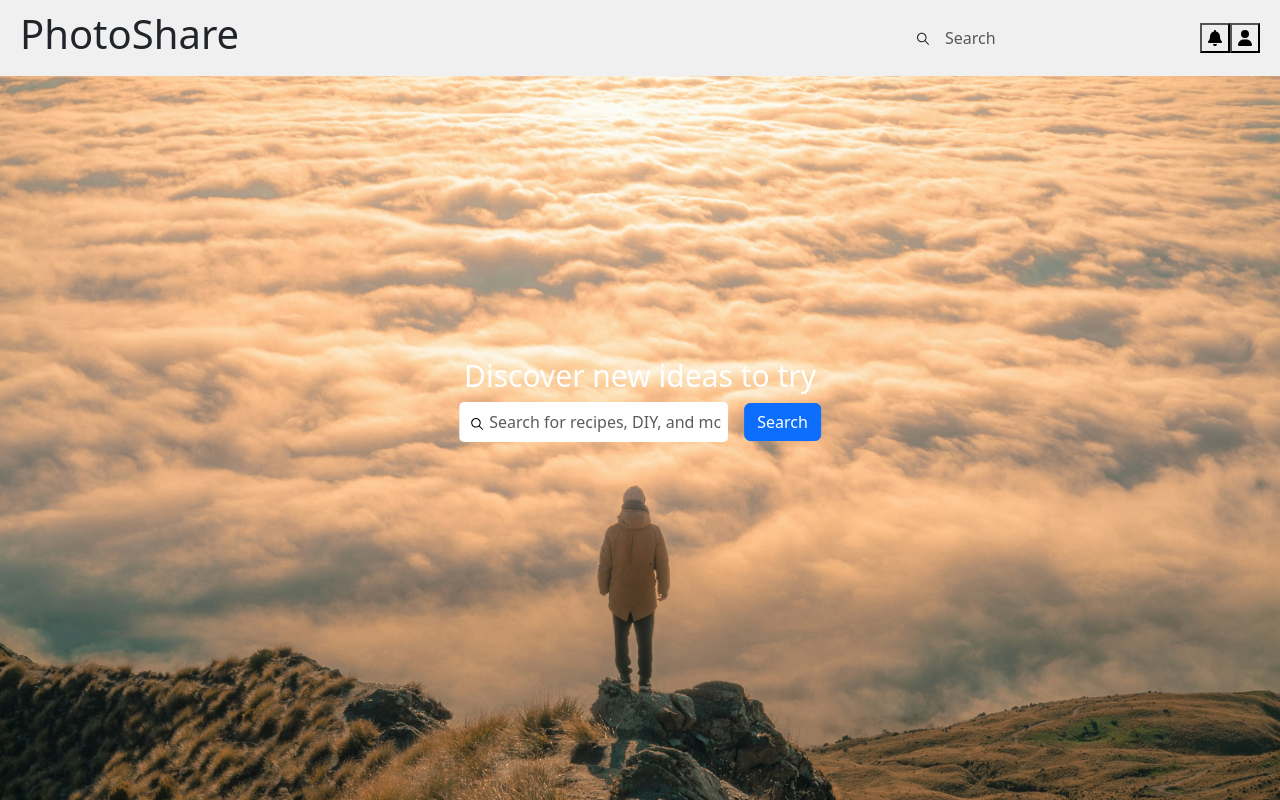
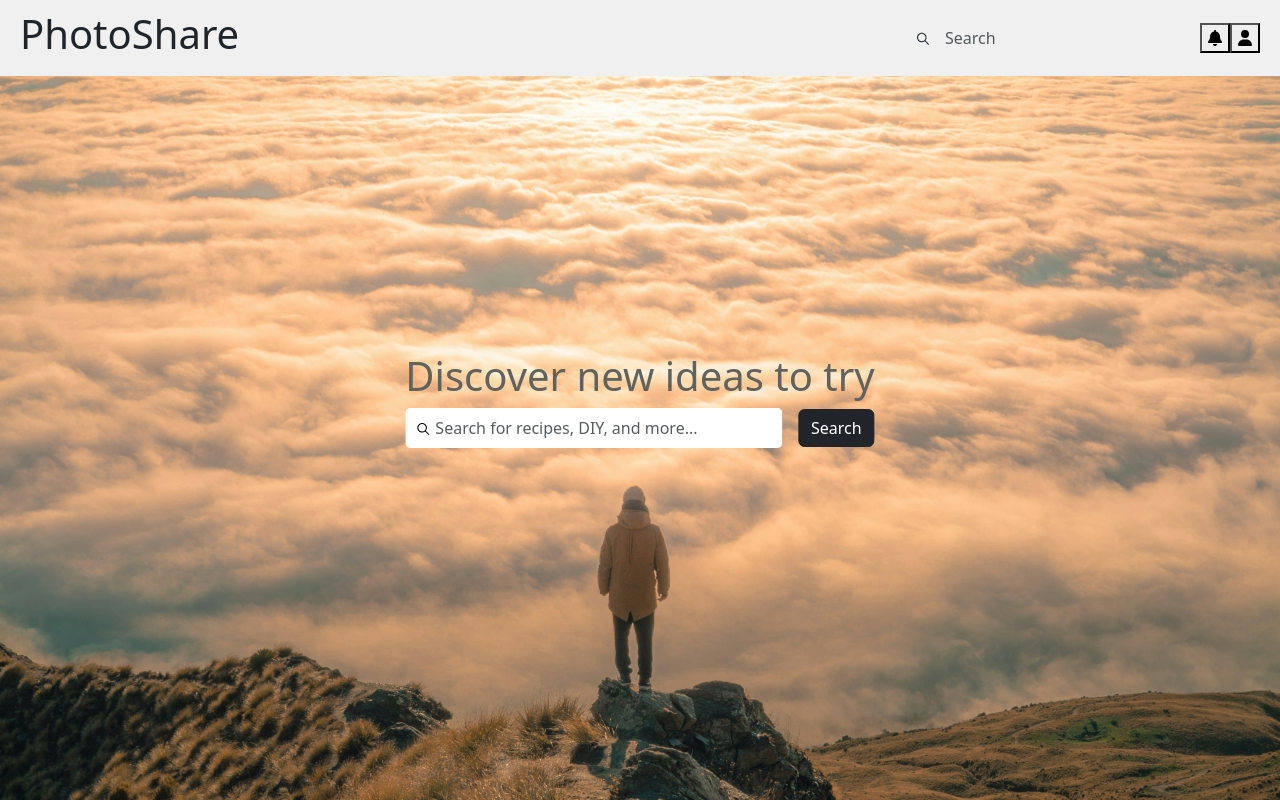
Before and after one commit to sihamouda/RT4-PFA-PhotoShare, a React (Vite) app in the folder apps/client/: page / in a window 1280 px wide. Shown: the top 800 px of the page. Built offline with nearby package versions, Linux system fonts and the light colour scheme.

Commit message:
changed discover section colors and added notification toast

```diff
--- a/apps/client/src/components/Home/Body/Search.tsx
+++ b/apps/client/src/components/Home/Body/Search.tsx
@@ -8,10 +8,10 @@ const Search: React.FC = () => {
       <IoIosSearch className="search-icon text-black" />
       <input
         type="text"
-        placeholder="Search for recipes, DIY, and more"
+        placeholder="Search for recipes, DIY, and more..."
         className="search-input form-control"
       />
-      <Button  variant="primary">Search</Button>
+      <Button  variant="dark">Search</Button>
     </div>
   );
 };
--- a/apps/client/src/components/Home/Header/Notification.tsx
+++ b/apps/client/src/components/Home/Header/Notification.tsx
@@ -1,12 +1,46 @@
 import { FontAwesomeIcon } from '@fortawesome/react-fontawesome';
 import { faBell } from '@fortawesome/free-solid-svg-icons';
-
+import { Button, Modal } from 'react-bootstrap';
+import { useState } from 'react';
+import { Bounce, Slide, ToastContainer, toast } from 'react-toastify';
+import 'react-toastify/dist/ReactToastify.css';
 
 const Notification = () => {
+
+  //modal state
+  const [show, setShow] = useState<boolean>(false);
+
+  const handleClose = () => setShow(false);
+  const handleShow = () => setShow(true);
+  const notify = () => toast('Notification !', {
+                              position: "top-right",
+                              autoClose: false,
+                              hideProgressBar: false,
+                              closeOnClick: true,
+                              pauseOnHover: true,
+                              draggable: true,
+                              progress: undefined,
+                              theme: "dark",
+                              transition: Slide,
+                              });
+
     return (
-      <button className="">
+      <>
+      <button className="" onClick={notify}>
         <FontAwesomeIcon icon={faBell} />
       </button>
+      <ToastContainer
+        position="top-right"
+        autoClose={false}
+        newestOnTop={false}
+        closeOnClick
+        rtl={false}
+        pauseOnFocusLoss
+        draggable
+        theme="dark"
+        transition= {Slide}
+        />
+      </>
     );
   };
 
--- a/apps/client/src/index.css
+++ b/apps/client/src/index.css
@@ -49,7 +49,8 @@
     justify-content: flex-end; /* Align buttons to the right */
   }
 .big-heading {
-    font-size: 30px;
+    font-size: 40px;
+    color: rgb(97, 97, 94);
   }
 .Signup {
   display:flex;
@@ -108,7 +109,7 @@
 .search-icon {
   position: absolute;
   left: 10px; /* Adjust the position as needed */
-  top: 78%;
+  top: 80%;
   transform: translateY(-50%);
   z-index: 1;
 }
--- a/package.json
+++ b/package.json
@@ -23,6 +23,7 @@
     "react-bootstrap": "^2.10.2",
     "react-icons": "^5.1.0",
     "react-router-dom": "^6.22.3",
+    "react-toastify": "^10.0.5",
     "tailwindcss": "^1.9.6",
     "typeorm": "^0.3.20",
     "zod": "^3.22.4"
```
Also changed, not shown: 1 other file (tests, documents, lock files or other folders).
